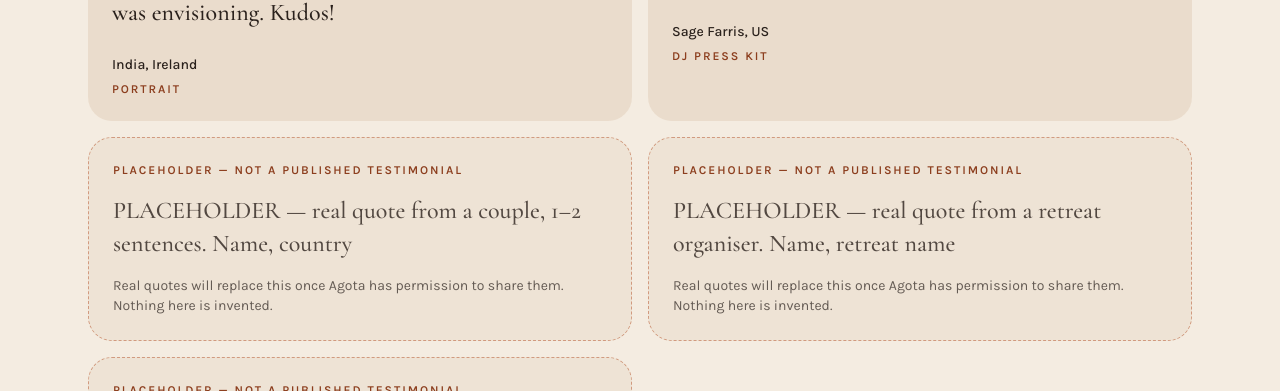
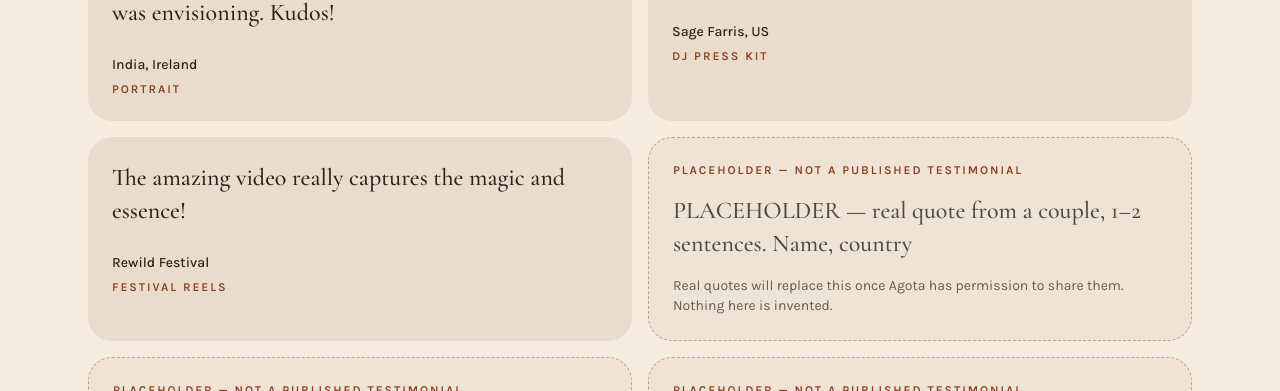
Before and after one commit to goatlii/Oracle-of-Freedom, a Next.js app: page /en in a window 1280 px wide. Shown: the part 4292-4683 px from the top of the page. Built offline with nearby package versions, Linux system fonts and the light colour scheme; no server answers.

Commit message:
Add the Rewild Festival reels testimonial
Publish the festival's quote as a real card, first on the Artists page and just after Sage in homepage Kind words. Leave the remaining placeholders unchanged.

Co-authored-by: goatlii <goatlii@users.noreply.github.com>

```diff
--- a/content/testimonials.json
+++ b/content/testimonials.json
@@ -28,6 +28,21 @@
         "en": "The photos are exactly what I had envisioned. Agota nailed it!",
         "es": "Las fotos son exactamente lo que había imaginado. ¡Agota lo clavó!",
         "pt": "As fotos são exatamente o que eu tinha imaginado. A Agota acertou em cheio!"
+      }
+    },
+    {
+      "id": "rewild",
+      "placeholder": false,
+      "name": "Rewild Festival",
+      "shoot": {
+        "en": "Festival reels",
+        "es": "Reels del festival",
+        "pt": "Reels do festival"
+      },
+      "quote": {
+        "en": "The amazing video really captures the magic and essence!",
+        "es": "¡El vídeo es increíble y captura de verdad la magia y la esencia!",
+        "pt": "O vídeo é incrível e capta mesmo a magia e a essência!"
       }
     },
     {
--- a/src/app/[locale]/page.tsx
+++ b/src/app/[locale]/page.tsx
@@ -179,7 +179,7 @@ export default async function HomePage({ params }: { params: Promise<{ locale: s
       </section>
 
       <Testimonials
-        ids={["india", "sage", "couple", "retreat", "artist"]}
+        ids={["india", "sage", "rewild", "couple", "retreat", "artist"]}
         locale={loc}
         title={copy.home.wordsTitle}
         badge={copy.common.placeholderTitle}
--- a/src/content/en.ts
+++ b/src/content/en.ts
@@ -683,7 +683,7 @@ export const en: Copy = {
       { title: "Delivery", body: "Selects for socials, then the full gallery and edits. Live-set clips within 48 hours. Photographs within {artistWeeks}. Films within {artistFilmWeeks} — photo and film together take longer than photographs alone. Priority delivery is a sliding-scale add-on, quoted before the {deposit} deposit." },
     ],
     wordsTitle: "Kind words",
-    testimonialIds: ["sage", "artist"],
+    testimonialIds: ["rewild", "sage", "artist"],
     faqTitle: "Questions",
     faq: [
       { q: "Do you shoot in dark clubs and at night?", a: "Yes — low light, stage lights, smoke and fire are my comfort zone." },
--- a/src/content/es.ts
+++ b/src/content/es.ts
@@ -642,7 +642,7 @@ export const es: Copy = {
       { title: "Entrega", body: "Selección para redes y, después, la galería completa y los montajes. Clips del set en 48 horas. Fotografías en {artistWeeks}. Vídeos en {artistFilmWeeks}: foto y vídeo juntos llevan más tiempo que solo las fotografías. La entrega prioritaria es un extra a escala, con tarifa antes de la señal del {deposit}." },
     ],
     wordsTitle: "Palabras bonitas",
-    testimonialIds: ["sage", "artist"],
+    testimonialIds: ["rewild", "sage", "artist"],
     faqTitle: "Preguntas frecuentes",
     faq: [
       { q: "¿Fotografías en clubs oscuros y de noche?", a: "Sí: poca luz, luces de escenario, humo y fuego son mi zona de confort." },
--- a/src/content/pt.ts
+++ b/src/content/pt.ts
@@ -642,7 +642,7 @@ export const pt: Copy = {
       { title: "Entrega", body: "Seleção para as redes e, depois, a galeria completa e as montagens. Clips do set em 48 horas. Fotografias em {artistWeeks}. Filmes em {artistFilmWeeks}: foto e filme juntos demoram mais do que só as fotografias. A entrega prioritária é um extra em escala, com o valor antes do sinal de {deposit}." },
     ],
     wordsTitle: "Palavras bonitas",
-    testimonialIds: ["sage", "artist"],
+    testimonialIds: ["rewild", "sage", "artist"],
     faqTitle: "Perguntas frequentes",
     faq: [
       { q: "Fotografas em clubes escuros e à noite?", a: "Sim: pouca luz, luzes de palco, fumo e fogo são a minha zona de conforto." },
```
